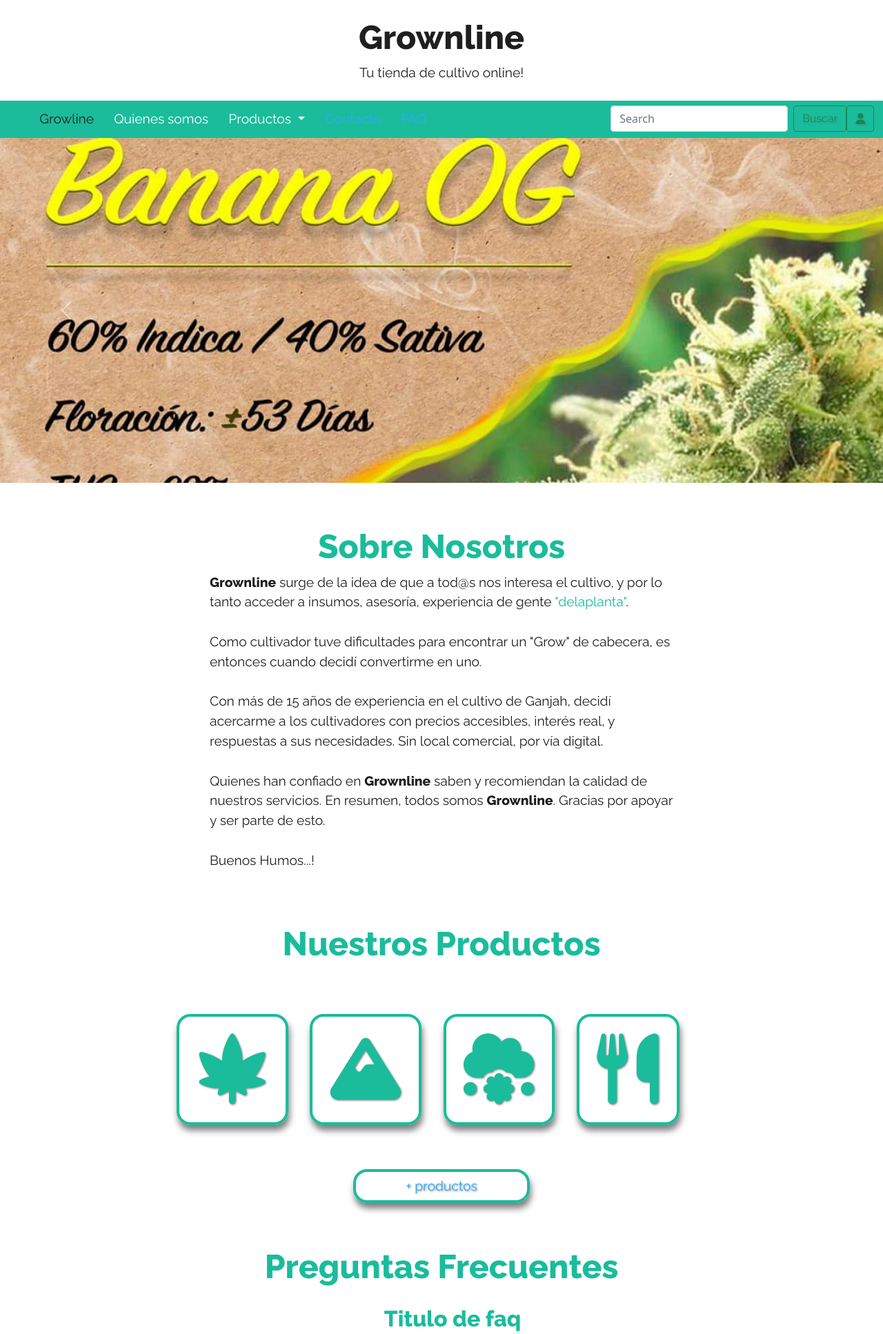
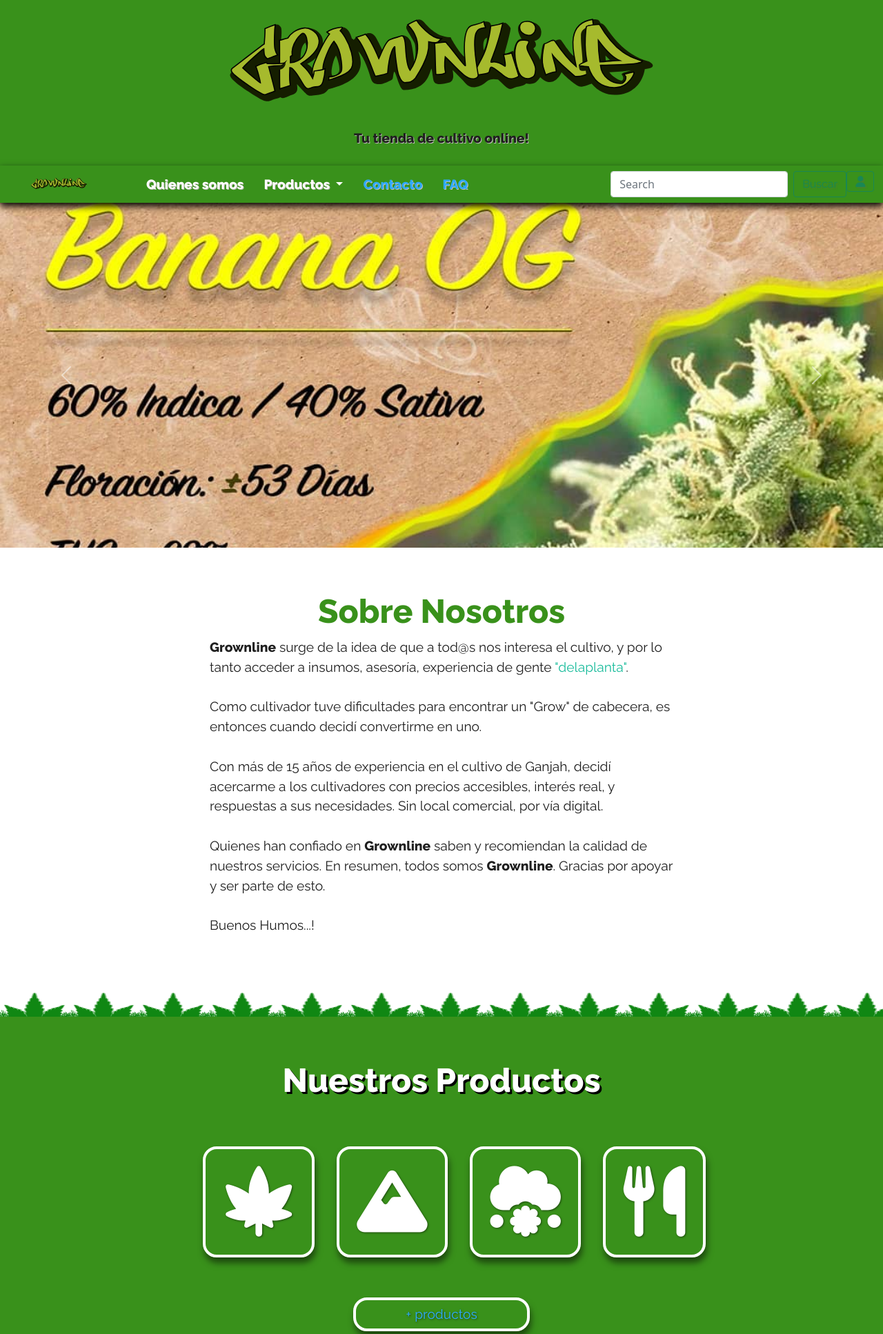
Before and after one commit to vdrr89/grownline, a PHP site: page / in a window 1280 px wide. Shown: the top 1934 px of the page at 69% size. Run offline with PHP 8.4, Linux system fonts and the light colour scheme; some libraries are stand-ins or nearby versions.

Commit message:
ojo cambie de lugar archivos css, dejé un poco más bonito el home e intenté arreglar los enlaces

```diff
--- a/fuentes.css
+++ b/css/fuentes.css
@@ -7,7 +7,7 @@
 /* ---------------------- HACHES ---------------------- */
 
 h1, h2, h3, h4 {
-    color: #1f1f1f;
+    color: #39911b;
     text-shadow: 2px 2px #ffffff;
     font-size: 3rem;
     font-weight: 800;
@@ -53,11 +34,10 @@ p, li, td, blockquote {
 }
 
 .special {
-  color: #1f1f1f;
   font-size: 1.2rem;
   font-family: 'Raleway', sans-serif;
   font-weight: 800;
-  text-shadow: 2px 2px 2px #64626246;
+  text-shadow: 1px 1px #c1bcbc;
 }
 
 th, button {
--- a/style.css
+++ b/css/style.css
@@ -1,11 +1,13 @@
 *::selection {
-    background-color: #1abc9c;
+    background-color: #39911b;
     }
 
 html,
 body {
     height: 100%;
     width: 100%;
+    margin: 0;
+    padding: 0;
 }
 
 #about,
@@ -13,6 +15,7 @@ body {
     min-height: 80vh;
 }
 
+/* titulos */
 .about > h3,
 #productos > h3,
 #faq >h3,
@@ -20,9 +23,9 @@ body {
 .footer-content > h1,
 .faq-tit {
     text-align: center;
-    color: #1abc9c;
 }
 
+/* titulos de igual color que selección o con fondo igual a selección de color */
 .about > h3::selection,
 #productos > h3::selection,
 #faq >h3::selection,
@@ -30,11 +33,23 @@ body {
 .footer-content > h1::selection,
 .faq-tit::selection {
     background-color: black;
+    text-shadow: none;
 }
 
+/* secciones de de fondo de color */
 #contacto,
 #productos {
     min-height: 50vh;
+    background-color: #39911b;
+    margin: 0;
+    padding: 5%;
+}
+
+/* titulos de fondo de color */
+#productos h3,
+#contacto h3 {
+  color: white;
+  text-shadow: 3px 3px black;
 }
 
 .about,
@@ -44,6 +59,22 @@ padding: 5%;
 max-width: 800px;
 margin: 0 auto;
 }
+
+/* ------------------- BACKGROUND IMG DECORACIÓN ------------------- */
+
+.chala-border-up,
+.chala-border-down {
+  display: inline-grid;
+  background-image: url(/img/chala-c-efecto-04-03.svg);
+  background-repeat: repeat-x;
+  width: 100%;
+  height: 5%;
+}
+
+.chala-border-down{
+  transform: rotate(180deg)
+}
+
 
 
 /* ------------------- BOTONES ------------------- */
@@ -63,8 +94,8 @@ margin: 0 auto;
     box-shadow: 2px 8px 10px #00000080;
     background-color: transparent;
     border-radius:20px;
-    border: 4px solid #1abc9c;
-    color: #1abc9c;
+    border: 4px solid #fff;
+    color: #fff;
 
     text-shadow:1px 1px 3px #00000080;
 
@@ -72,7 +103,7 @@ margin: 0 auto;
   }
 
   .cat-btn:hover{
-    background-color: #1abc9c;
+    background-color: #fff;
   }
 
   .cat-i {
@@ -83,7 +114,7 @@ margin: 0 auto;
   }
 
   .cat-i:hover {
-      color: #fff;
+      color: #39911b;
       transform: translateY(7px);
   }
 
@@ -128,23 +159,29 @@ margin: 0 auto;
 /* ------------------- TITULO ------------------- */
 
   .title{
-      margin: 2%;
+    padding: 2%;
+    text-align: center;
+    background-color: #39911b;
   }
 
   .title-txt{
-      text-align: center;
-  }
-
-  .subtitle{
-      text-align: center;
+      display: inline-grid;
+      background-image: url(/img/grownline-logo-02-02.svg);
+      background-repeat: no-repeat;
+      width: 50%;
+      height: 20%;
   }
 
   /* ------------------- NAVBAR ------------------- */
 
   .vr-navbar {
-    background-color: #1abc9c;
+    background-color: #39911b;
     padding: 1%;
-    box-shadow: #0005 0px 5px 8px;
+    box-shadow: #000 0px 5px 10px;
+    position: sticky;
+    position: -webkit-sticky;
+    top: 0; /* required */
+    z-index: 10;
   }
 
   .vr-navbar > ul{
@@ -153,7 +190,7 @@ margin: 0 auto;
   }
 
   .vr-navbar > ul > li{
-    display: inline;
+    display: inline-flex;
     margin: 0 1%;
   }
 
@@ -163,13 +200,17 @@ margin: 0 auto;
   }
 
   .vr-nav-link,
-  .vr-nav-link > a {
+  .vr-nav-link a {
     color: white;
   }
 
-  .vr-nav-link:hover,
-  .vr-nav-link > a:hover {
-      color:grey;
+  .navbar-logo {
+    display: inline-grid;
+    background-image: url(/img/grownline-logo-02-02.svg);
+    background-repeat: no-repeat;
+    width: 12%;
+    height: 2%;
+    padding-top: 15px;
   }
 
 /* ------------------- CAROUSEL ------------------- */
@@ -189,6 +230,7 @@ margin: 0 auto;
     font-size: 2rem;
     font-weight: 800;
     margin-bottom: 2%;
+    color: #39911b;
 }
 
 /* ------------------- CONTACTO ------------------- */
@@ -238,6 +280,10 @@ display: inline-block;
 }
 
 /* FOOTER WAVES */
+
+.waves-background{
+  background-color: #39911b;
+}
 
 .flex-waves-content { /*Flexbox for containers*/
     display: flex;
--- a/index.html
+++ b/index.html
@@ -14,44 +14,47 @@
         <script src="https://kit.fontawesome.com/a9f99944df.js" crossorigin="anonymous"></script>
 
         <!-- CSS -->
-        <link rel="stylesheet" href="style.css" type="text/css">
-        <link rel="stylesheet" href="fuentes.css" type="text/css">
+        <link rel="stylesheet" href="css/fuentes.css" type="text/css">
+        <link rel="stylesheet" href="css/style.css" type="text/css">
 
     </head>
     <body>
+
         <!-- Titulo -->
+
         <div id="titulo" class="title">
-            <h1 id="titulo-txt" class="title-txt"></h1>
-            <p id="titulo-subtitulo" class="subtitle"></p>
+            <a href="#">
+                <div class="title-txt"></div>
+            </a>
+            <p id="titulo-subtitulo" class="subtitle special"></p>
         </div>
-
 
         <!-- NavBar -->
 
         <nav class="vr-navbar">
             <ul>
-                <li>Growline</li>
+                <a href="#"><li class="navbar-logo"></li></a>
 
-                <li><a class="vr-nav-link active" href="#about">Quienes somos</a></li>
+                <li><a class="vr-nav-link active special" href="#about">Quienes somos</a></li>
 
                 <li class="vr-nav-item dropdown">
-                    <a class="vr-nav-link dropdown-toggle" href="#productos" id="navbarDropdownMenuLink" role="button" data-bs-toggle="dropdown" aria-expanded="false">
+                    <a class="vr-nav-link dropdown-toggle special" href="#productos" id="navbarDropdownMenuLink" role="button" data-bs-toggle="dropdown" aria-expanded="false">
                       Productos
                     </a>
                     <ul class="dropdown-menu" aria-labelledby="navbarDropdownMenuLink">
-                      <li><a class="vr-nav-item dropdown-item" href="#">Categoria1</a></li>
-                      <li><a class="vr-nav-item dropdown-item" href="#">Categoria2</a></li>
-                      <li><a class="vr-nav-item dropdown-item" href="#">Categoria3</a></li>
+                      <li><a class="vr-nav-item dropdown-item special" href="#">Categoria1</a></li>
+                      <li><a class="vr-nav-item dropdown-item special" href="#">Categoria2</a></li>
+                      <li><a class="vr-nav-item dropdown-item special" href="#">Categoria3</a></li>
                     </ul>
                   </li>
 
-                <li><a href="#contacto">Contacto</a></li>
-                <li><a href="#faq">FAQ</a></li>
+                <li><a class="special" href="#contacto">Contacto</a></li>
+                <li><a class="special" href="#faq">FAQ</a></li>
             </ul>
             <form class="d-flex">
                 <input class="form-control me-2" type="search" placeholder="Search" aria-label="Buscar">
                 <button class="btn btn-outline-success" type="submit">Buscar</button>
-                <button onclick="location.href='gestion/gestion.html'" type="button" class="btn btn-outline-success"><i class="fas fa-user"></i></button>
+                <a href="gestion/gestion.html"><button type="button" class="btn btn-outline-success"><i class="fas fa-user"></i></button></a>
             </form>
         </nav>
 
@@ -86,6 +89,8 @@
         </div>
 
         <!-- Productos -->
+        <div class="chala-border-up"></div>
+
         <div id="productos">
 
             <h3>Nuestros Productos</h3>
@@ -98,6 +103,8 @@
             </div>
         </div>
 
+        <div class="chala-border-down"></div>
+
         <!-- FAQ -->
         <div id="faq" class="faq">
 
@@ -108,6 +115,8 @@
         </div>
 
         <!-- Contacto -->
+        <div class="chala-border-up"></div>
+
         <div id="contacto" class="contacto">
 
             <h3>Escribinos!</h3>
@@ -137,7 +146,7 @@
         <div id="footer" class="flex-waves-content content-waves">
 
             <!--Waves Container-->
-            <div>
+            <div class="waves-background">
                 <svg class="waves" xmlns="http://www.w3.org/2000/svg" xmlns:xlink="http://www.w3.org/1999/xlink"
                 viewBox="0 24 150 28" preserveAspectRatio="none" shape-rendering="auto">
                     <defs>
--- a/main.js
+++ b/main.js
@@ -1,8 +1,4 @@
 // ------------------- INFO -------------------
-
-// TITULO
-var tituloTxt = document.getElementById("titulo-txt");
-tituloTxt.innerHTML = "Grownline";
 
 var tituloSubtitulo = document.getElementById("titulo-subtitulo");
 tituloSubtitulo.innerHTML = "Tu tienda de cultivo online!";
```
Also changed, not shown: other parts of css/fuentes.css (+4 -22 lines), gestion/gestion.css (+10 -0 lines), gestion/gestion.html (+20 -14 lines), img/chala-c-efecto-04-03.svg (added), img/grownline-logo-02-02.svg (added), readme.md.
